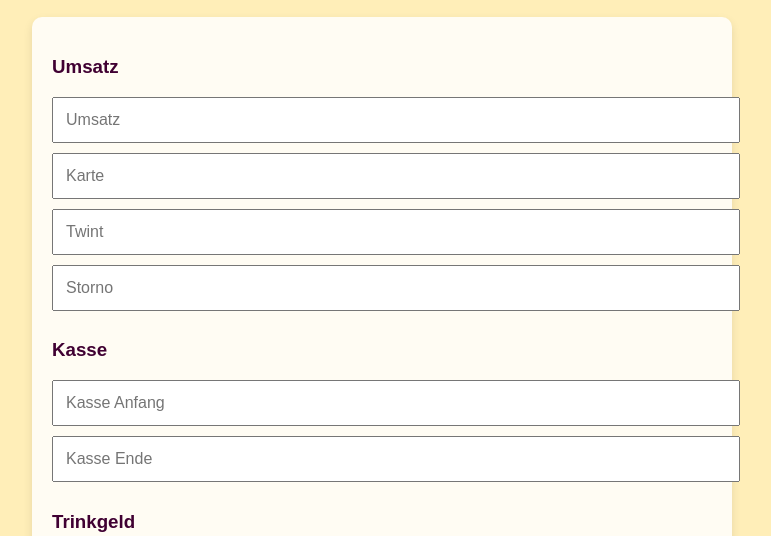
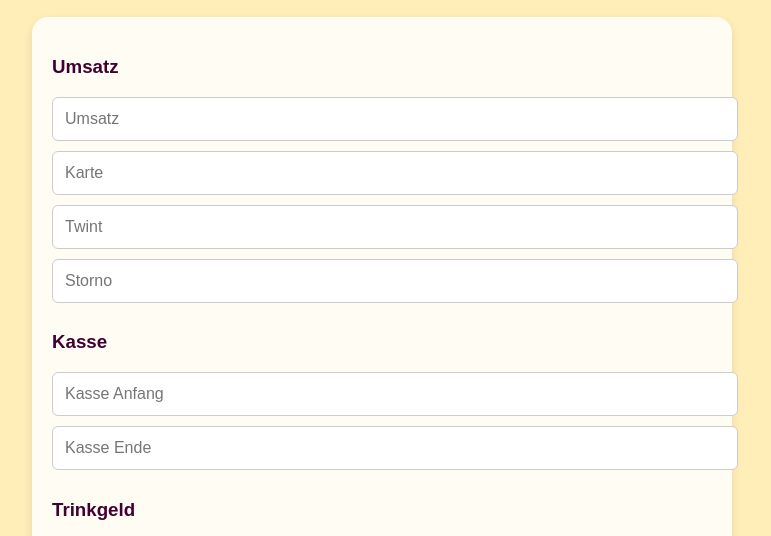
Before and after one commit to codewithkfelle/kasse-app, a plain HTML site: page index.html in a window 1280 px wide. Shown: the part 246-782 px from the top of the page, without its empty margins (258-1029 px from the left). Drawn offline with Linux system fonts and the light colour scheme.

Commit message:
Added border size limits

```diff
--- a/index.html
+++ b/index.html
@@ -22,6 +22,9 @@
         padding: 12px;
         margin-bottom: 10px;
         font-size: 16px;
+
+        border-radius: 6px;
+        border: 1px solid #ccc
     }
     button {
         padding: 12px;
@@ -35,8 +38,10 @@
     .box {
         background: #fffcf3;
         padding: 20px;
-        border-radius: 10px;
+        border-radius: 16px;
         box-shadow: 0 4px 10px rgba(0,0,0,0.1);
+
+        box-sizing: border-box;
     }
     .result {
         margin-top: 20px;
```
